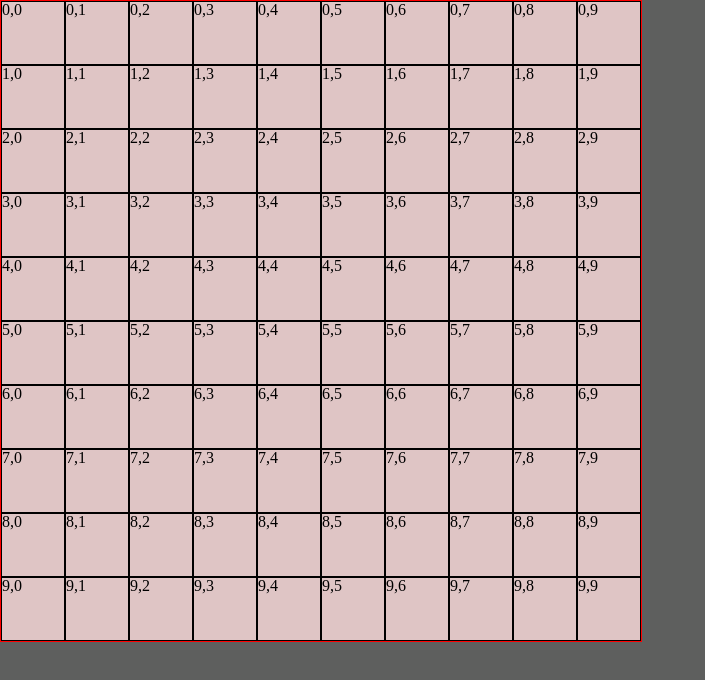
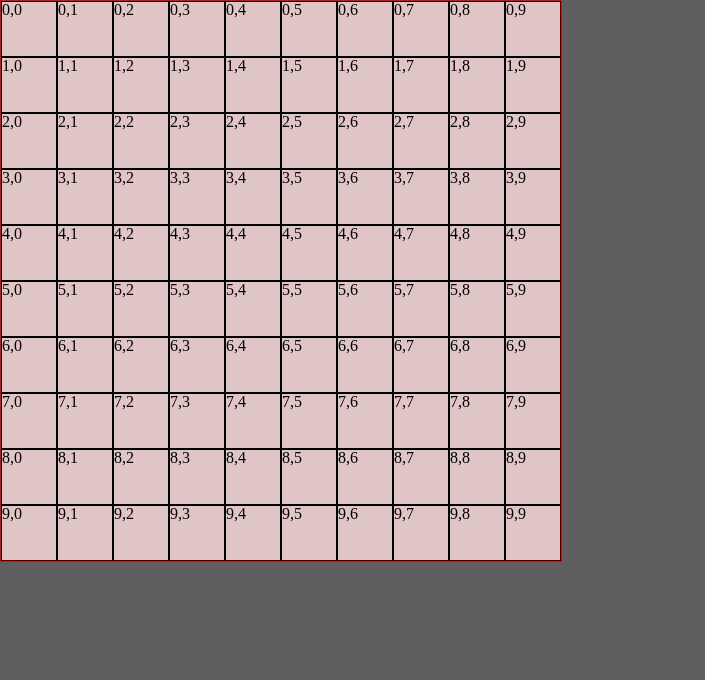
Before and after one commit to goldjared/battleship, a website built with webpack: page src/index.html in a window 1280 px wide. Shown: the whole page, without its empty margins (0-705 px from the left). Built offline with nearby package versions, Linux system fonts and the light colour scheme.

Commit message:
improve board sizing

```diff
--- a/src/style.css
+++ b/src/style.css
@@ -141,9 +141,11 @@ header {
   display: grid;
   grid-template-columns: repeat(10, auto);
   grid-template-rows: repeat(10, auto);
-  max-width: 50%;
-  max-height: 50%;
-  border: 1px solid red;
+  width: 50%;
+  height: 50%;
+  max-height: 35em;
+  max-width: 35em;
+  border: 1px solid rgb(255, 0, 0);
 }
 
 .game-square {
```
